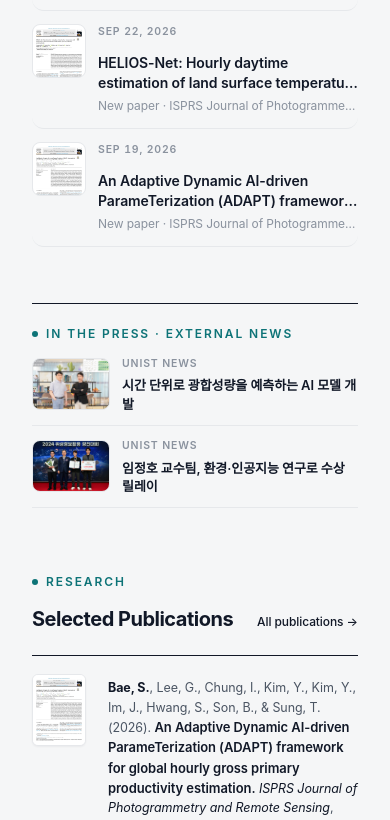
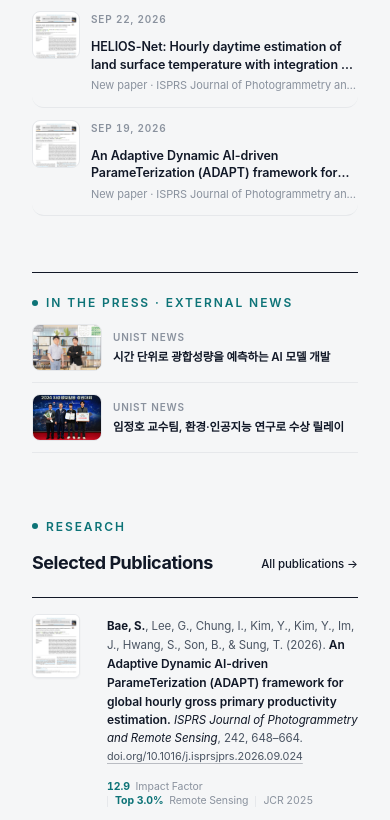
Before and after one commit to sjbae1102/sjbae1102.github.io, a website: page index.html in a window 390 px wide. Shown: the part 804-1624 px from the top of the page. Drawn offline with Linux system fonts and the light colour scheme; a web font is replaced by a local one.

Commit message:
Home: smaller mobile text in news, publications, conferences (#17)
Co-authored-by: Cursor Agent <cursoragent@cursor.com>
Co-authored-by: Sejeong Bae <sjbae1102@users.noreply.github.com>

```diff
--- a/css/home.css
+++ b/css/home.css
@@ -96,25 +96,25 @@ section{padding-top:64px}.sh{margin-bottom:24px;flex-wrap:wrap;row-gap:8px}h2{fo
 }
 @media(max-width:420px){.home-v3 .btns{gap:4px;justify-content:space-between}.home-v3 .btn{padding:0 6px;font-size:10px}}
 @media(max-width:374px){.home-v3 .btn{padding:0 5px;font-size:9.5px}}
-/* v26: compact mobile home sections (<=420px) */
+/* v26/v27: compact mobile home sections (<=420px) */
 @media(max-width:420px){
-.home-v3 h2{font-size:20px}
-.home-v3 .all{font-size:12px;white-space:nowrap;margin-left:10px}
-.home-v3 .date{font-size:10.5px;letter-spacing:.08em}
-.home-v3 .row{grid-template-columns:54px 1fr;gap:12px;padding:13px 0}
-.home-v3 .row .th{width:54px;height:54px;border-radius:8px}
-.home-v3 .row h3{font-size:14px;line-height:1.4}
-.home-v3 .row p{font-size:12px}
-.home-v3 .pc{grid-template-columns:78px 1fr;gap:12px;padding:12px 0}
-.home-v3 .pc .im{width:78px;height:52px}
-.home-v3 .pc h3{font-size:13px;line-height:1.4}
-.home-v3 .pub{gap:12px;padding:18px 0}
-.home-v3 .pub .th{width:54px}
-.home-v3 .pub .pv.cite{font-size:12.5px;line-height:1.55}
-.home-v3 .pub .pv.cite .pub-title{font-size:13px}
-.home-v3 .pub .ifm-b{font-size:11px}.home-v3 .pub .ifm-b b{font-size:12px}.home-v3 .pub .ifm-b>span{padding:0 7px}.home-v3 .pub .ifm-b>span:first-child{padding-left:0}
-.home-v3 .sub2{font-size:16px;margin-bottom:10px}
-.home-v3 .ce{padding:13px 0}
-.home-v3 .ce h3{font-size:14px;line-height:1.4}
-.home-v3 .ce p{font-size:12px}
+.home-v3 h2{font-size:18px}
+.home-v3 .all{font-size:11.5px;white-space:nowrap;margin-left:10px}
+.home-v3 .date{font-size:10px;letter-spacing:.08em}
+.home-v3 .row{grid-template-columns:48px 1fr;gap:11px;padding:12px 0}
+.home-v3 .row .th{width:48px;height:48px;border-radius:8px}
+.home-v3 .row h3{font-size:12.5px;line-height:1.4}
+.home-v3 .row p{font-size:11px}
+.home-v3 .pc{grid-template-columns:70px 1fr;gap:11px;padding:11px 0}
+.home-v3 .pc .im{width:70px;height:47px}
+.home-v3 .pc h3{font-size:11.5px;line-height:1.4}
+.home-v3 .pub{gap:11px;padding:16px 0}
+.home-v3 .pub .th{width:48px}
+.home-v3 .pub .pv.cite{font-size:11.5px;line-height:1.55}
+.home-v3 .pub .pv.cite .pub-title{font-size:12px}
+.home-v3 .pub .ifm-b{font-size:10.5px}.home-v3 .pub .ifm-b b{font-size:10.5px}.home-v3 .pub .ifm-b>span{padding:0 7px}.home-v3 .pub .ifm-b>span:first-child{padding-left:0}
+.home-v3 .sub2{font-size:15px;margin-bottom:10px}
+.home-v3 .ce{padding:12px 0}
+.home-v3 .ce h3{font-size:12.5px;line-height:1.4}
+.home-v3 .ce p{font-size:11px}
 }
```
